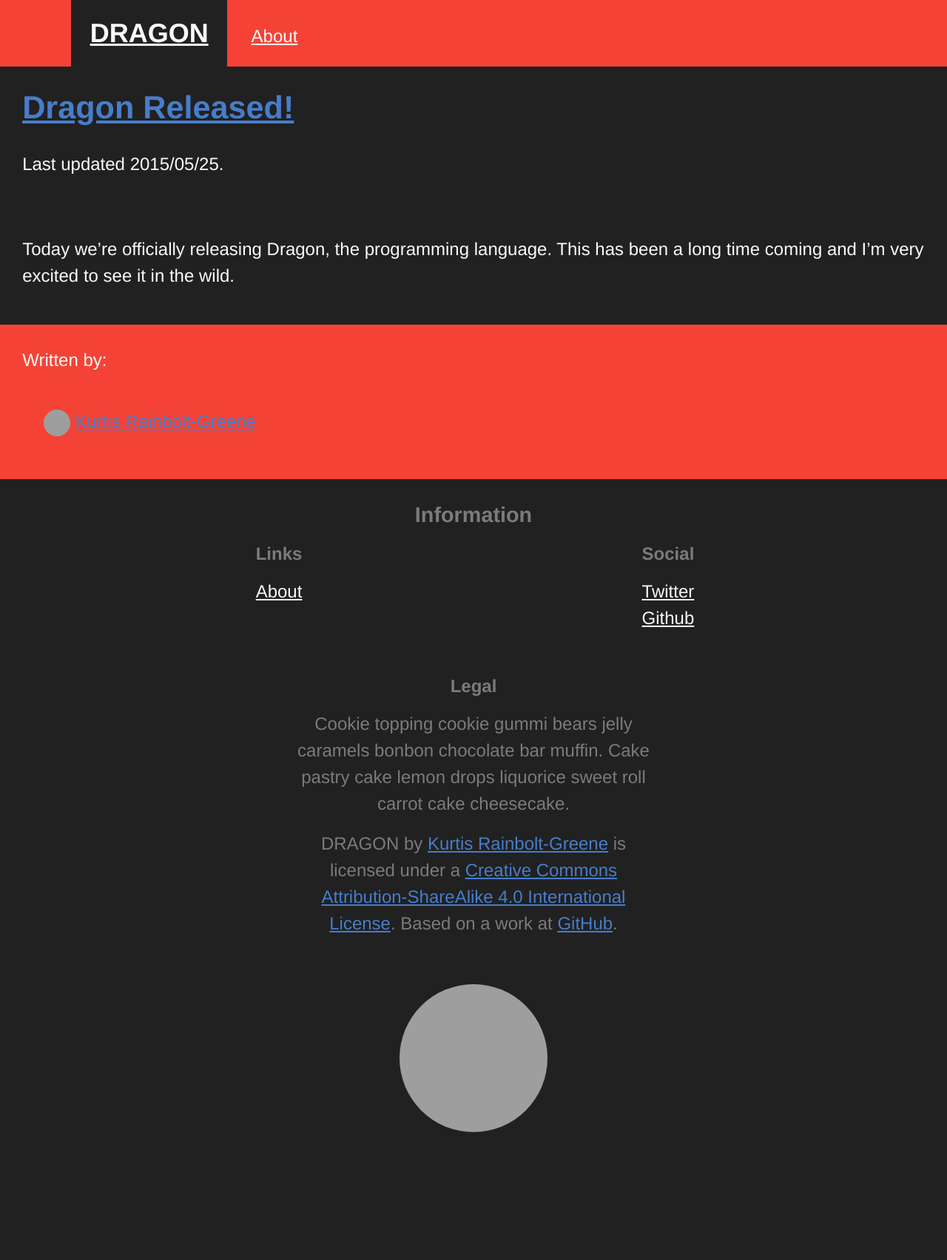
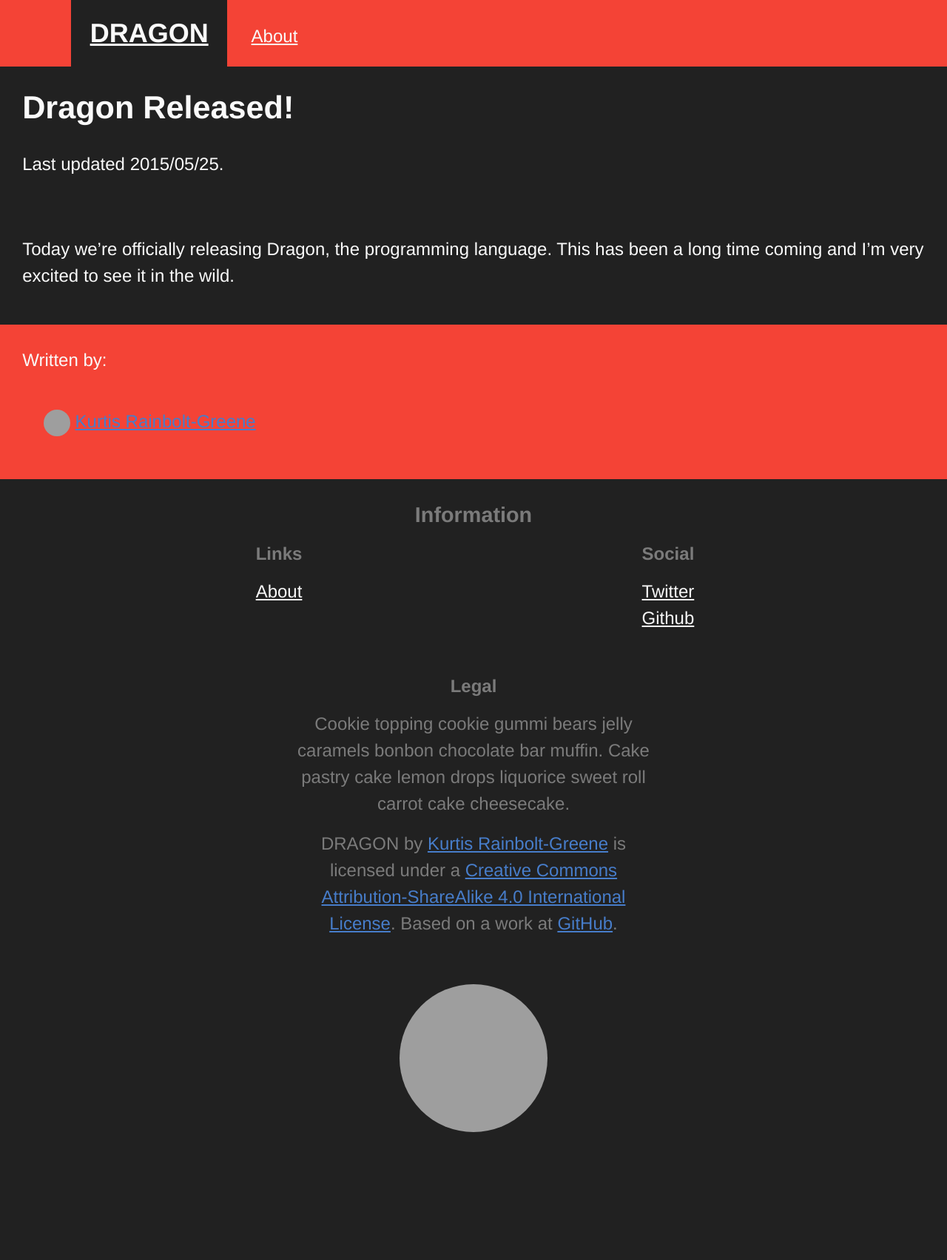
Before and after one commit to beelang/beelang.github.io, a Jekyll site: the page built from _posts/2015-05-25-dragon-released.markdown, in a window 1280 px wide. Shown: the whole page at 74% size. Built offline with Jekyll 4.4.1, drawn with Linux system fonts in a browser that asks for light colours; Markdown is read by kramdown in place of the engine named in the settings; grey boxes are pictures that could not be loaded.

Commit message:
Don't make the title a link on the page

```diff
--- a/_layouts/post.html
+++ b/_layouts/post.html
@@ -6,7 +6,7 @@ layout: default
 <main id="Post">
   <header>
     <h1 id="title" class="heading">
-      <a href="{{ page.url }}">{{ page.title }}</a>
+      {{ page.title }}
     </h1>
 
     <p id="date">
```
